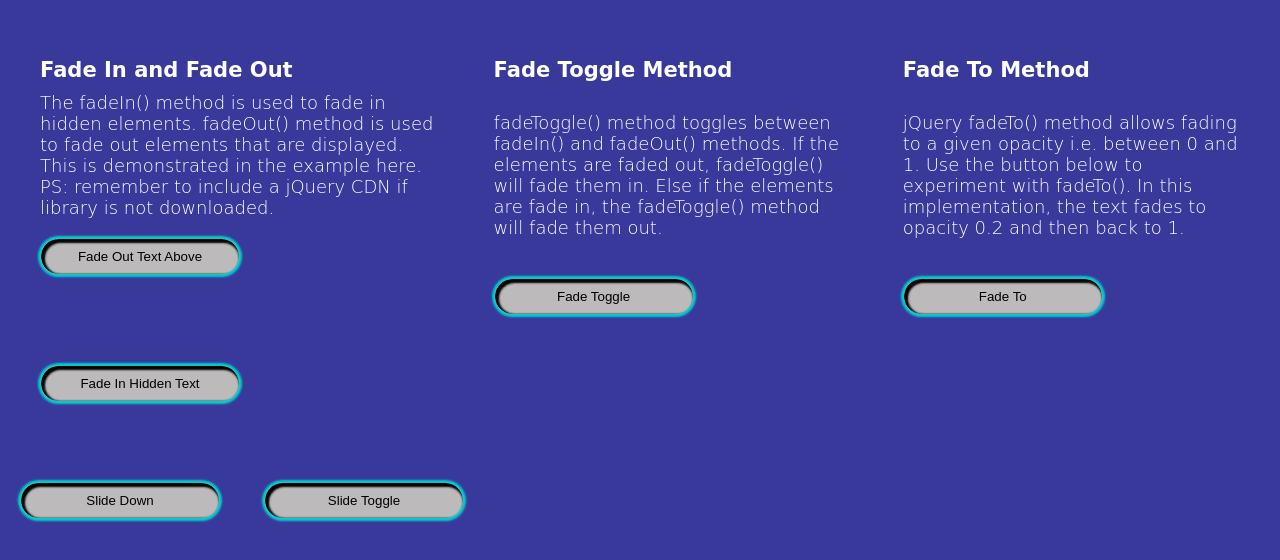
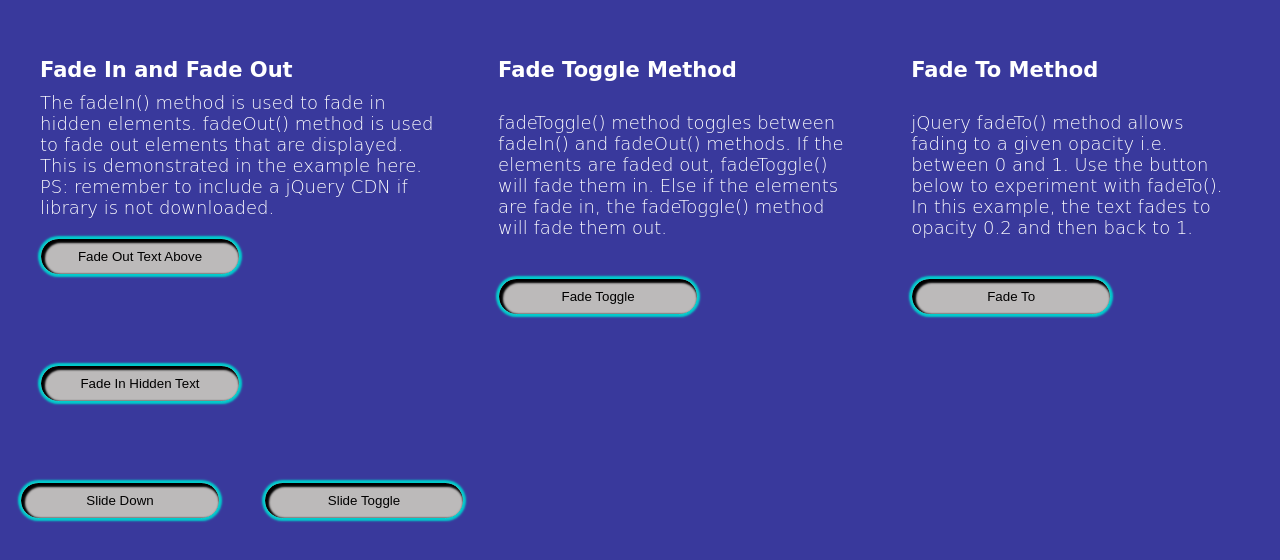
Before and after one commit to Desmazing/jQuery-Fade-Methods, a plain HTML site: page index.html in a window 1280 px wide. Shown: the part 60-620 px from the top of the page. Drawn offline with nearby package versions, Linux system fonts and the light colour scheme.

Commit message:
jquery fade methods

```diff
--- a/index.html
+++ b/index.html
@@ -55,7 +55,7 @@
             <p class="fadeto">
                 jQuery fadeTo() method allows fading to a given opacity i.e. between 0 and 1.
                 Use the button below to experiment with fadeTo().
-                In this implementation, the text fades to opacity 0.2 and then back to 1.
+                In this example, the text fades to opacity 0.2 and then back to 1.
             </p>
             <button id="fadeto">Fade To</button>
         </div>
```
